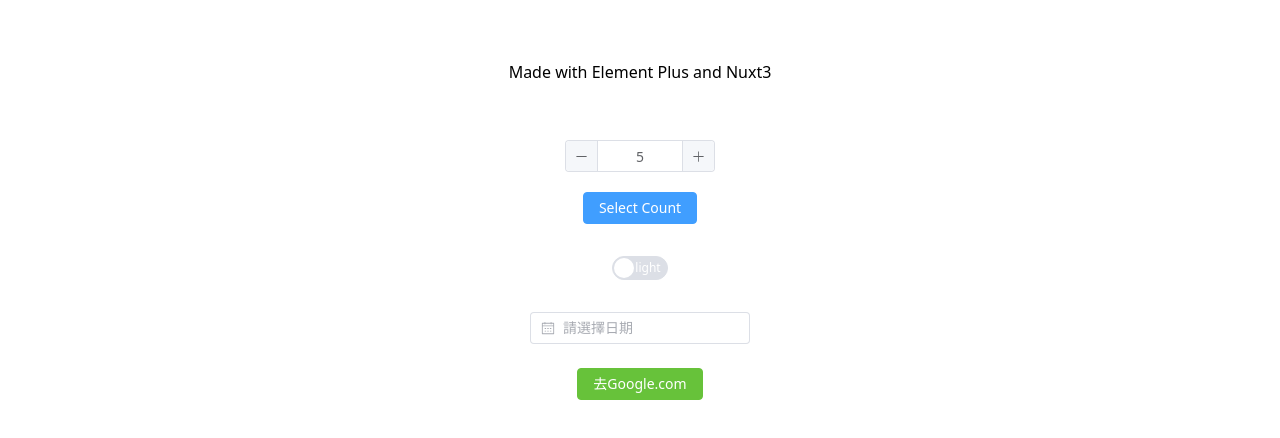
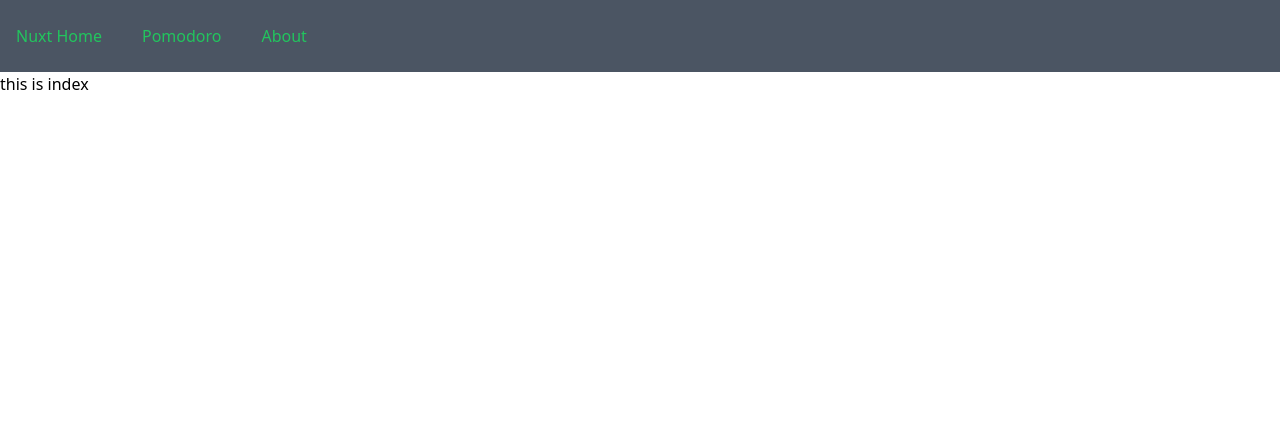
Before and after one commit to clspeter/nuxt-element-practice, a Nuxt app: page / in a window 1280 px wide. Shown: the top 438 px of the page. Built offline with nearby package versions, Linux system fonts and the light colour scheme.

Commit message:
add layouts for header

```diff
--- a/app.vue
+++ b/app.vue
@@ -1,5 +1,5 @@
 <template>
-  <div>
+  <NuxtLayout>
     <NuxtPage />
-  </div>
+  </NuxtLayout>
 </template>
--- /dev/null
+++ b/layouts/default.vue
@@ -0,0 +1,15 @@
+import { NuxtLink } from '../.nuxt/components';
+<template>
+    <div class="bg-gray-600">
+        <header>
+            <nav class="flex py-6 px-4 space-x-10">
+                <NuxtLink class="text-green-500 text-underline" to="/">Nuxt Home</NuxtLink>
+                <NuxtLink class="text-green-500 text-underline" to="/pomodoro">Pomodoro</NuxtLink>
+                <NuxtLink class="text-green-500 " to="/about">About</NuxtLink>
+            </nav>
+        </header>
+    </div>
+    <div>
+        <slot />
+    </div>
+</template>
--- /dev/null
+++ b/pages/about.vue
@@ -0,0 +1,7 @@
+<template>
+    <div class="py-24">
+        <div class="flex flex-col items-center">
+            <h1 class="text-3xl text-green-600 ">大家好，我是Peter</h1>
+        </div>
+    </div>
+</template>
--- a/pages/index.vue
+++ b/pages/index.vue
@@ -1,75 +1,3 @@
 <template>
-    <div class="index">
-        <el-container>
-            <el-header>
-                <h1>Made with Element Plus and Nuxt3</h1>
-                <h2></h2>
-            </el-header>
-            <el-main>
-                <Counter />
-                <br />
-                <el-switch v-model="colorMode" inline-prompt active-text="dark" inactive-text="light" size="large" />
-                <br />
-                <br />
-                <el-config-provider :locale="zhtw">
-                    <el-date-picker v-model="timeValue" type="date" placeholder="請選擇日期" />
-                </el-config-provider>
-                <br />
-                <br />
-                <el-button @click="open" type="success">去Google.com</el-button>
-            </el-main>
-        </el-container>
-    </div>
+    <div>this is index</div>
 </template>
-
-
-<style>
-.index {
-    padding-top: 60px;
-    text-align: center;
-    justify-content: center;
-    align-items: center;
-    height: 100%;
-}
-</style>
-<script setup lang="ts">
-import zhtw from "element-plus/es/locale/lang/zh-tw";
-import { ElMessage, ElMessageBox } from 'element-plus'
-
-const open = () => {
-    ElMessageBox.confirm(
-        '這會將您重新導向至Google',
-        '確定要前往Google嗎?',
-        {
-            confirmButtonText: '是',
-            cancelButtonText: '否',
-            type: 'warning',
-        }
-    )
-        .then(() => {
-            ElMessage({
-                type: 'success',
-                message: '前往Google',
-            })
-            setTimeout(() => {
-                window.location.href = "https://www.google.com";
-            }, 1000);
-        })
-        .catch(() => {
-            ElMessage({
-                type: 'info',
-                message: '取消',
-            })
-        })
-}
-
-const color = useColorMode();
-const colorMode = computed({
-    get: () => color.value === 'dark',
-    set: () => (color.preference = color.value === 'dark' ? 'light' : 'dark'),
-});
-
-
-
-const timeValue = ref("");
-</script>
```
